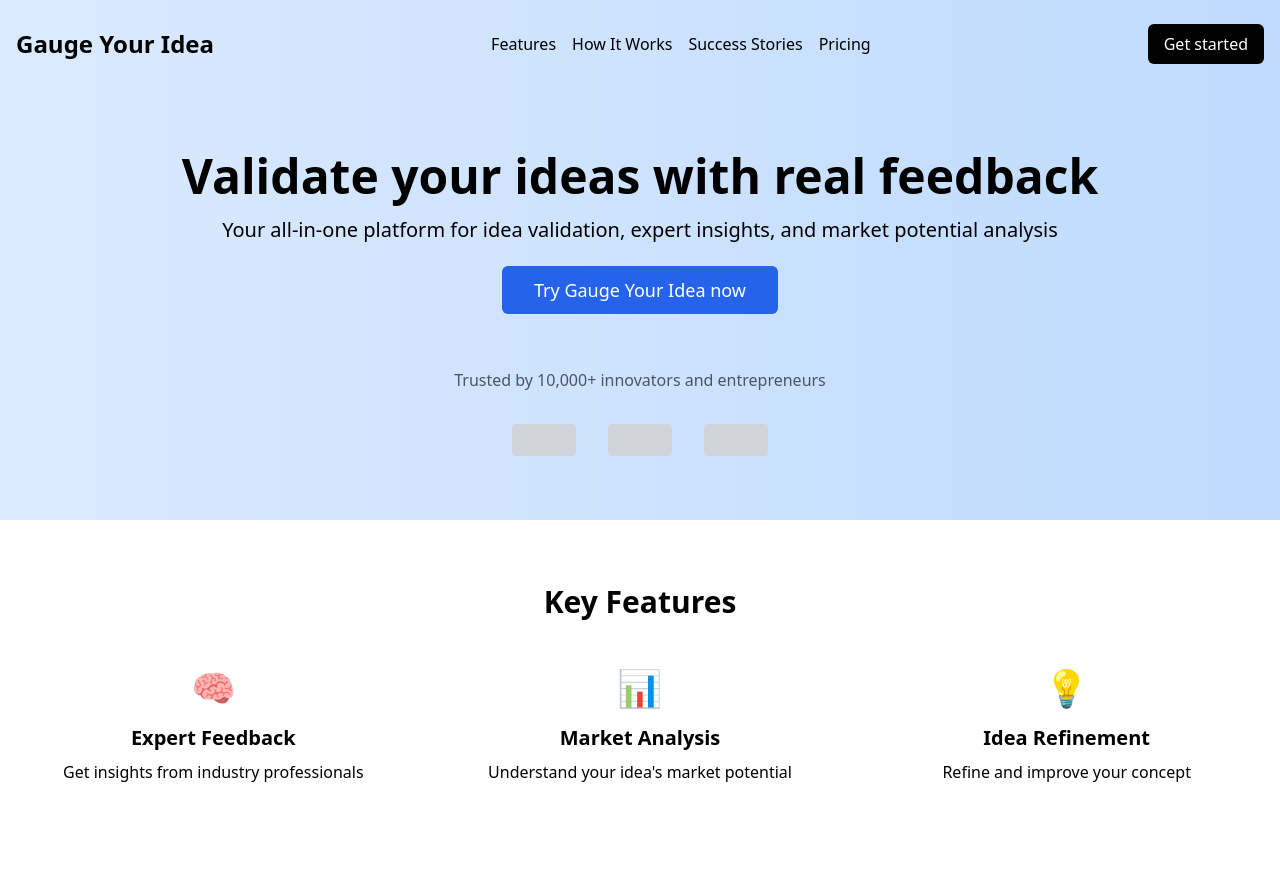
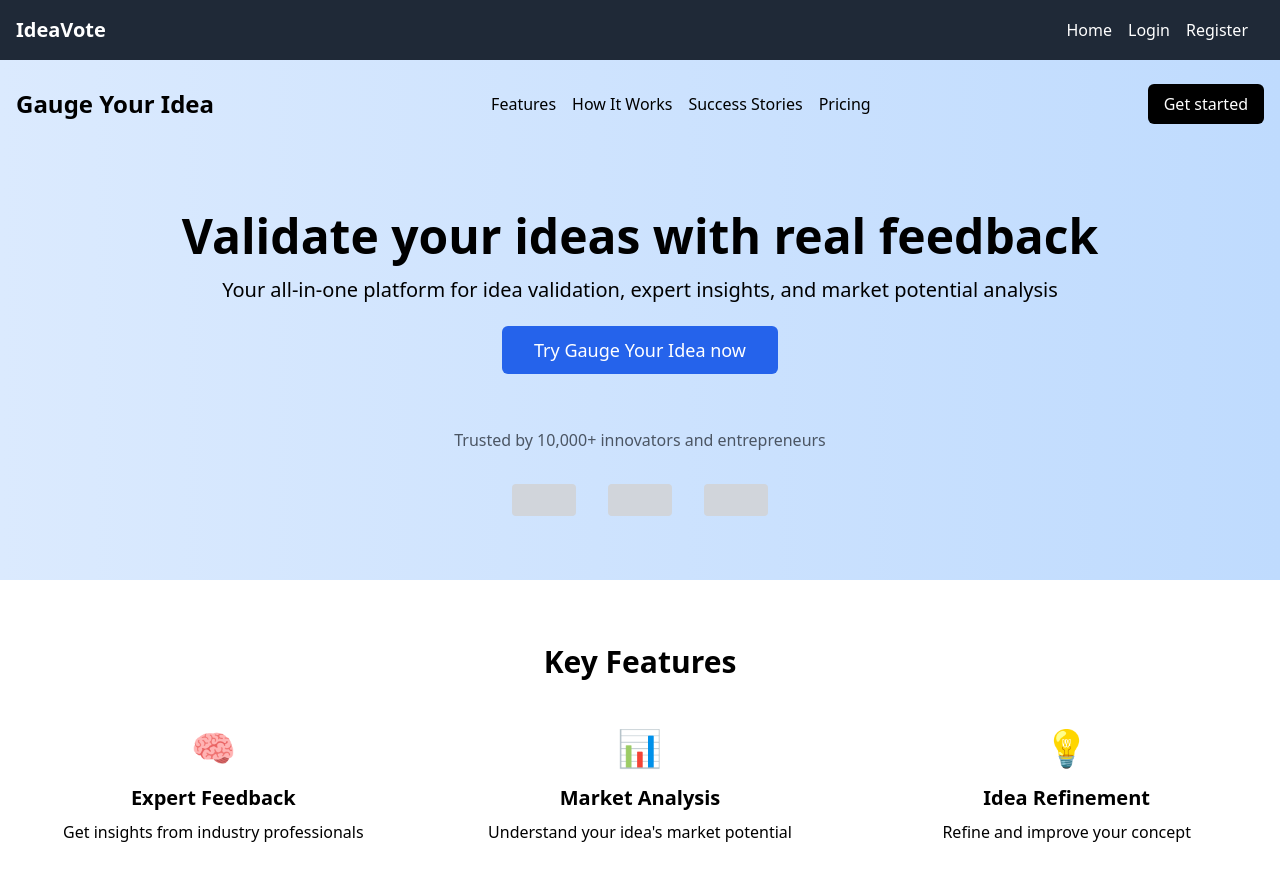
Before and after one commit to dennisyd/gauge-your-idea, a React (Create React App) app: page / in a window 1280 px wide. Shown: the top 880 px of the page. Before the commit the page ends 848 px from the top, so only its background shows below. Built offline with nearby package versions, Linux system fonts and the light colour scheme.

Commit message:
Made page look better

```diff
--- a/src/App.js
+++ b/src/App.js
@@ -1,43 +1,49 @@
+// File: src/App.js
+
 import React from 'react';
-import { BrowserRouter as Router, Routes, Route } from 'react-router-dom';
-import Navbar from './components/Navbar';
-import HomePage from './pages/HomePage';  // Import the new HomePage
+import { BrowserRouter as Router, Routes, Route, useLocation } from 'react-router-dom';
+import { AuthProvider } from './context/AuthContext';
+import HomePage from './pages/HomePage';
 import Login from './pages/Login';
 import Register from './pages/Register';
 import SubmitIdea from './pages/SubmitIdea';
 import IdeaDetails from './pages/IdeaDetails';
 import PersonalIdeas from './pages/PersonalIdeas';
-import AppPage from './pages/AppPage'; // Import AppPage component
 import Reports from './pages/Reports';
+import AppPage from './pages/AppPage';
+import Navbar from './components/Navbar'; // Import Navbar component
 
 function App() {
   return (
+    <AuthProvider>
       <Router>
-      <div className="min-h-screen bg-gray-100">
+        <AppRoutes />
+      </Router>
+    </AuthProvider>
+  );
+}
+
+function AppRoutes() {
+  const location = useLocation();
+
+  // List of routes where the top black navbar should not be visible
+  const hideNavbarRoutes = ['/app', '/submit-idea', '/my-ideas', '/reports'];
+
+  return (
+    <>
+      {/* Only show the Navbar if the current route is NOT in the hideNavbarRoutes list */}
+      {!hideNavbarRoutes.includes(location.pathname) && <Navbar />}
       <Routes>
         <Route path="/" element={<HomePage />} />
-          <Route
-            path="*"
-            element={
-              <>
-                <Navbar />
-                <main className="container mx-auto px-4 py-8">
-                  <Routes>
         <Route path="/login" element={<Login />} />
         <Route path="/register" element={<Register />} />
-                    <Route path="/app" element={<AppPage />} /> {/* Use AppPage here */}
+        <Route path="/app" element={<AppPage />} />
         <Route path="/submit-idea" element={<SubmitIdea />} />
         <Route path="/idea/:id" element={<IdeaDetails />} />
         <Route path="/my-ideas" element={<PersonalIdeas />} />
         <Route path="/reports" element={<Reports />} />
       </Routes>
-                </main>
     </>
-            }
-          />
-        </Routes>
-      </div>
-    </Router>
   );
 }
 
```
Lines whose indentation alone changed are shown as unchanged.
